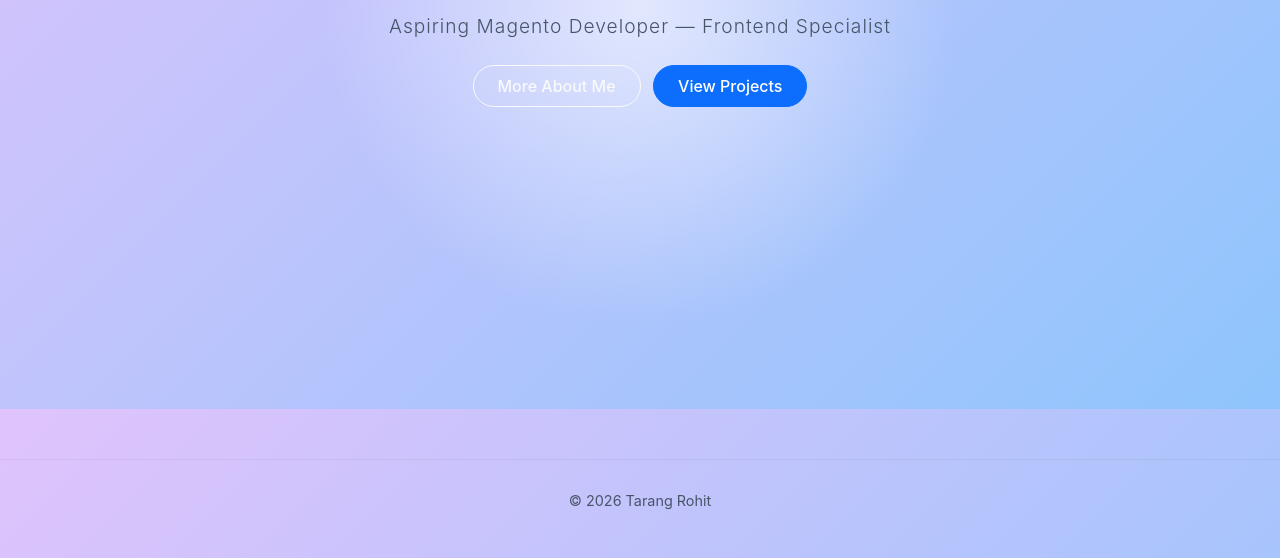
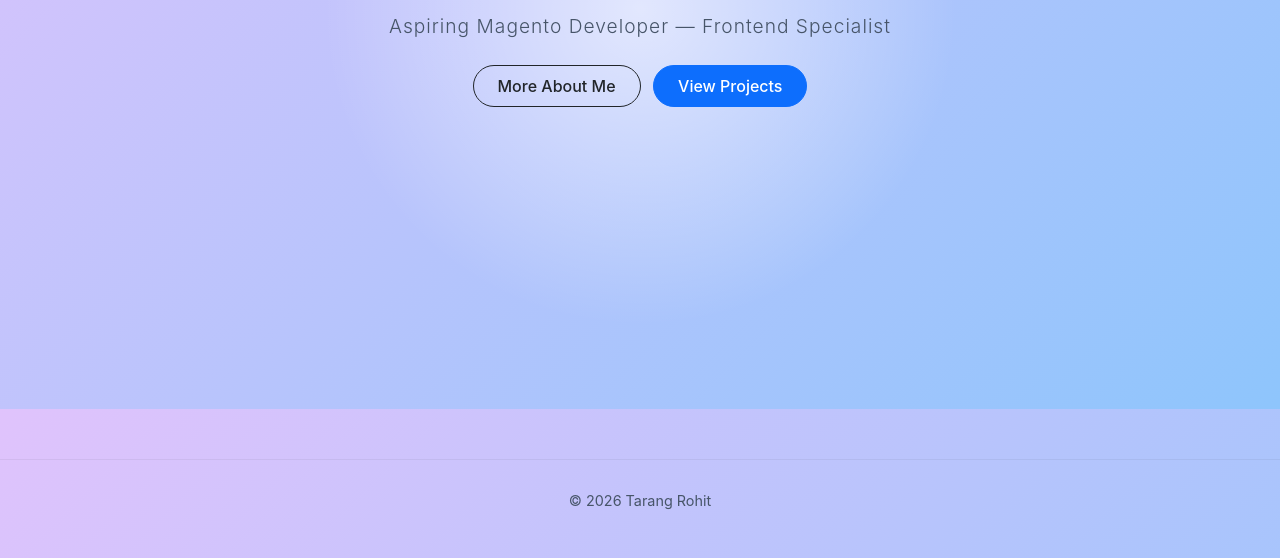
Before and after one commit to RohitTarangR/my-portfolio-college, a plain HTML site: page index.html in a window 1280 px wide. Shown: the part 391-949 px from the top of the page. Drawn offline with nearby package versions, Linux system fonts and the light colour scheme.

Commit message:
style: update hero button color from outline-light to outline-dark

```diff
--- a/index.html
+++ b/index.html
@@ -34,7 +34,7 @@
       <p data-aos="fade-up" data-aos-duration="1500" data-aos-delay="300" class="hero-subtitle">Aspiring Magento
         Developer — Frontend Specialist</p>
       <div data-aos="fade-up" data-aos-duration="1500" data-aos-delay="600" class="mt-4">
-        <a href="about.html" class="btn btn-outline-light rounded-pill px-4 py-2 me-2 hero-btn">More About Me</a>
+        <a href="about.html" class="btn btn-outline-dark rounded-pill px-4 py-2 me-2 hero-btn">More About Me</a>
         <a href="projects.html" class="btn btn-primary rounded-pill px-4 py-2 hero-btn">View Projects</a>
       </div>
     </div>
```
